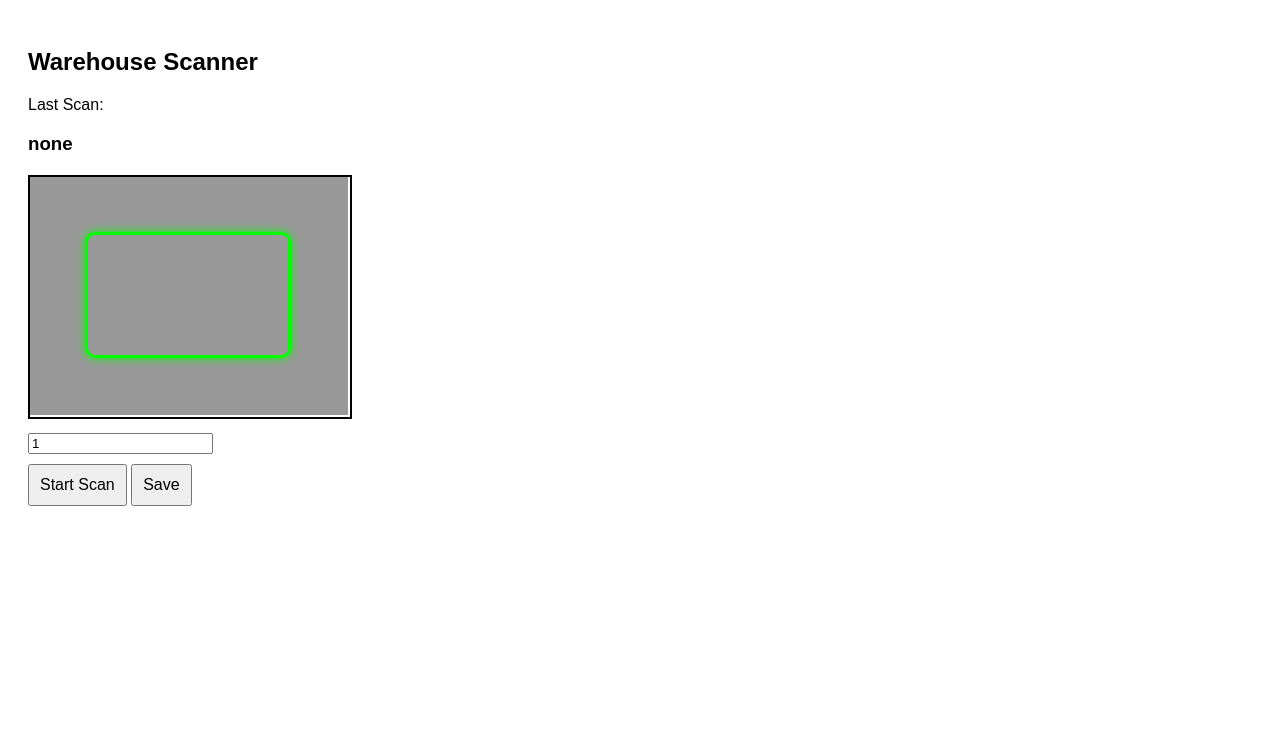
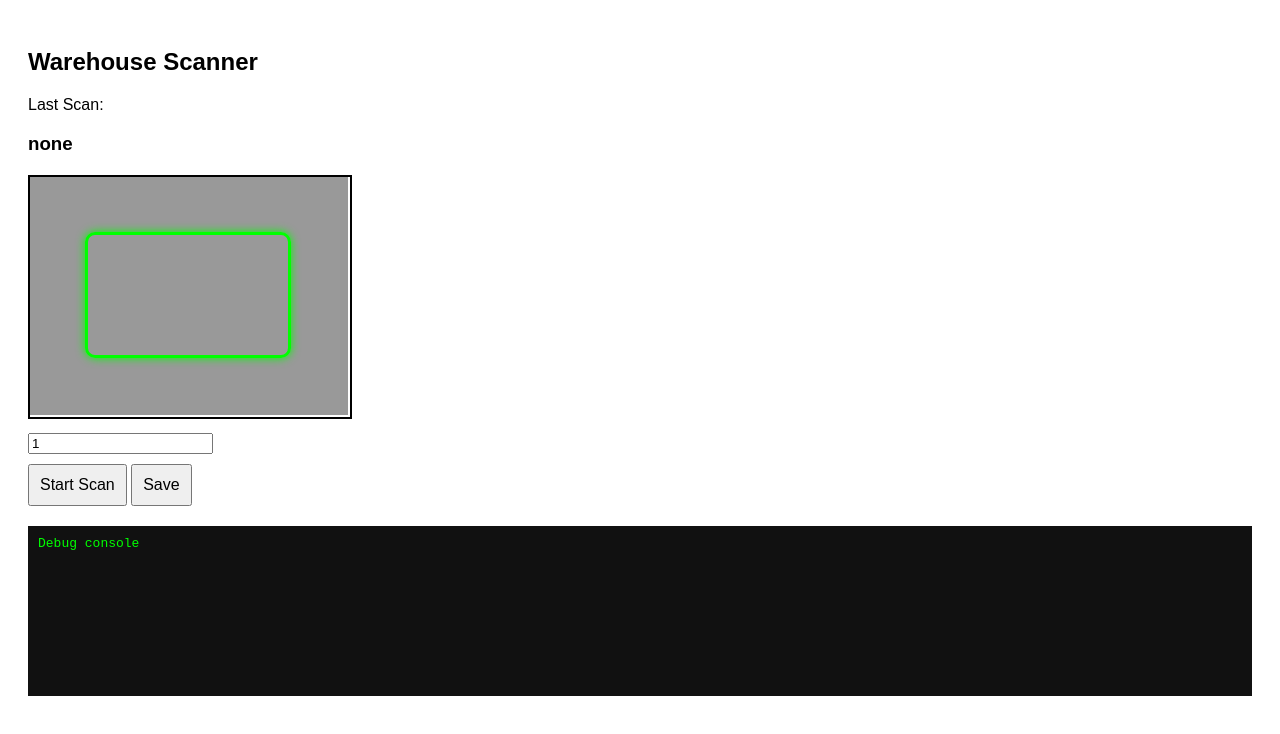
Before and after one commit to GertusBuilds-dev/mini-warehouse, a plain HTML site: page index.html in a window 1280 px wide. Drawn offline with Linux system fonts and the light colour scheme.

Commit message:
Add IOS Safari debugg
In test

```diff
--- a/app.js
+++ b/app.js
@@ -47,8 +47,8 @@ function saveScan() {
   warehouse.transactions.push(transaction);
 
   console.log("Transactions:", warehouse.transactions);
-
-  alert("Transaction saved");
+  log("Saved scan: " + lastScan);
+  //   alert("Transaction saved");
 
   currentProduct = null;
   currentLocation = null;
@@ -67,3 +67,11 @@ function handleScan(code) {
     alert("Location scanned: " + code);
   }
 }
+
+function log(msg) {
+  const debug = document.getElementById("debug");
+
+  debug.innerHTML += "<br>" + msg;
+
+  debug.scrollTop = debug.scrollHeight;
+}
--- a/index.html
+++ b/index.html
@@ -89,6 +89,21 @@
     <button onclick="startScan()">Start Scan</button>
     <button onclick="saveScan()">Save</button>
 
+    <div
+      id="debug"
+      style="
+        margin-top: 20px;
+        padding: 10px;
+        background: #111;
+        color: #0f0;
+        font-family: monospace;
+        height: 150px;
+        overflow: auto;
+      "
+    >
+      Debug console
+    </div>
+
     <script src="app.js"></script>
   </body>
 </html>
```
